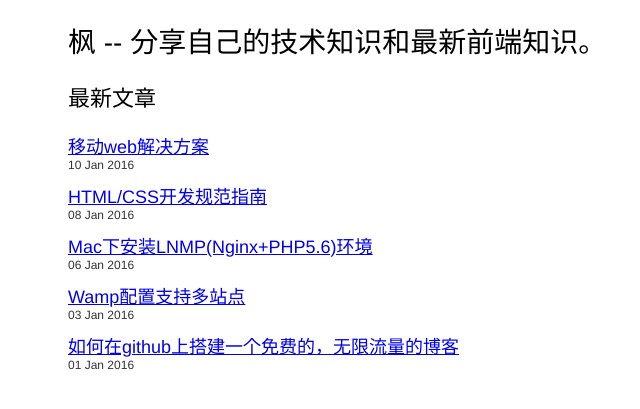
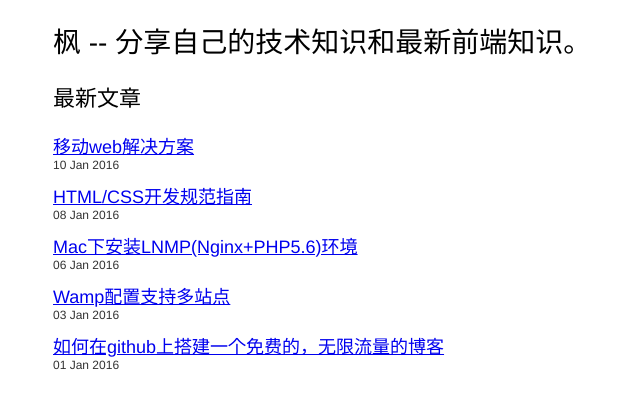
Before and after one commit to luozyiii/blog, a Jekyll site: the page built from index.html, in a window 1280 px wide. Shown: the top 409 px of the page, without its empty margins (2-642 px from the left). Built offline with Jekyll 4.4.1, drawn with Linux system fonts in a browser that asks for light colours.

Commit message:
适配手机

```diff
--- a/css/blog.css
+++ b/css/blog.css
@@ -62,7 +62,7 @@ pre {
 	width: 100%;
 	max-width: 1200px;
 	margin: 0 auto;
-	padding: 0 30px;
+	padding: 0 15px;
 	box-sizing:border-box;
 	-webkit-box-sizing:border-box;
 }
```
